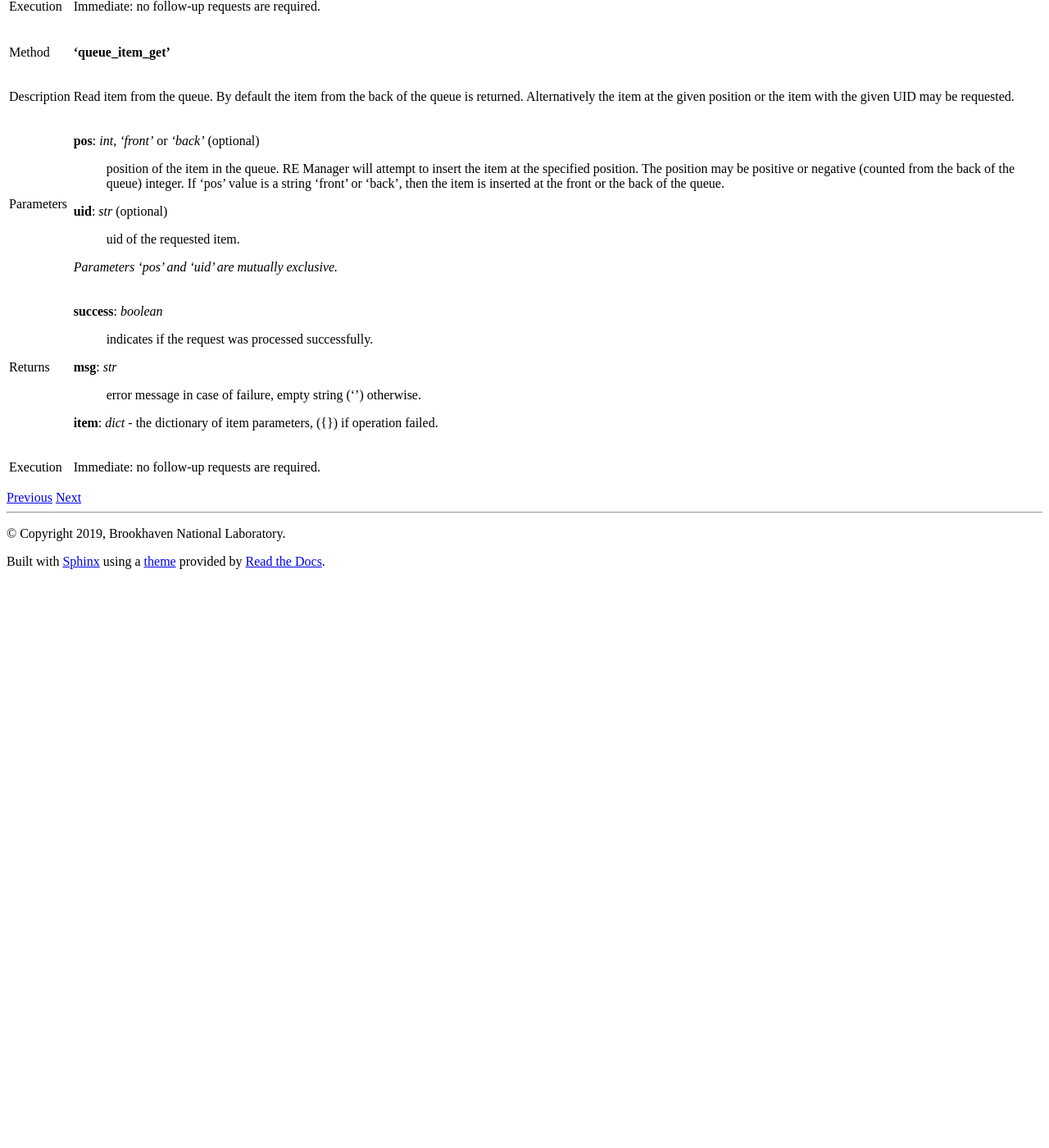
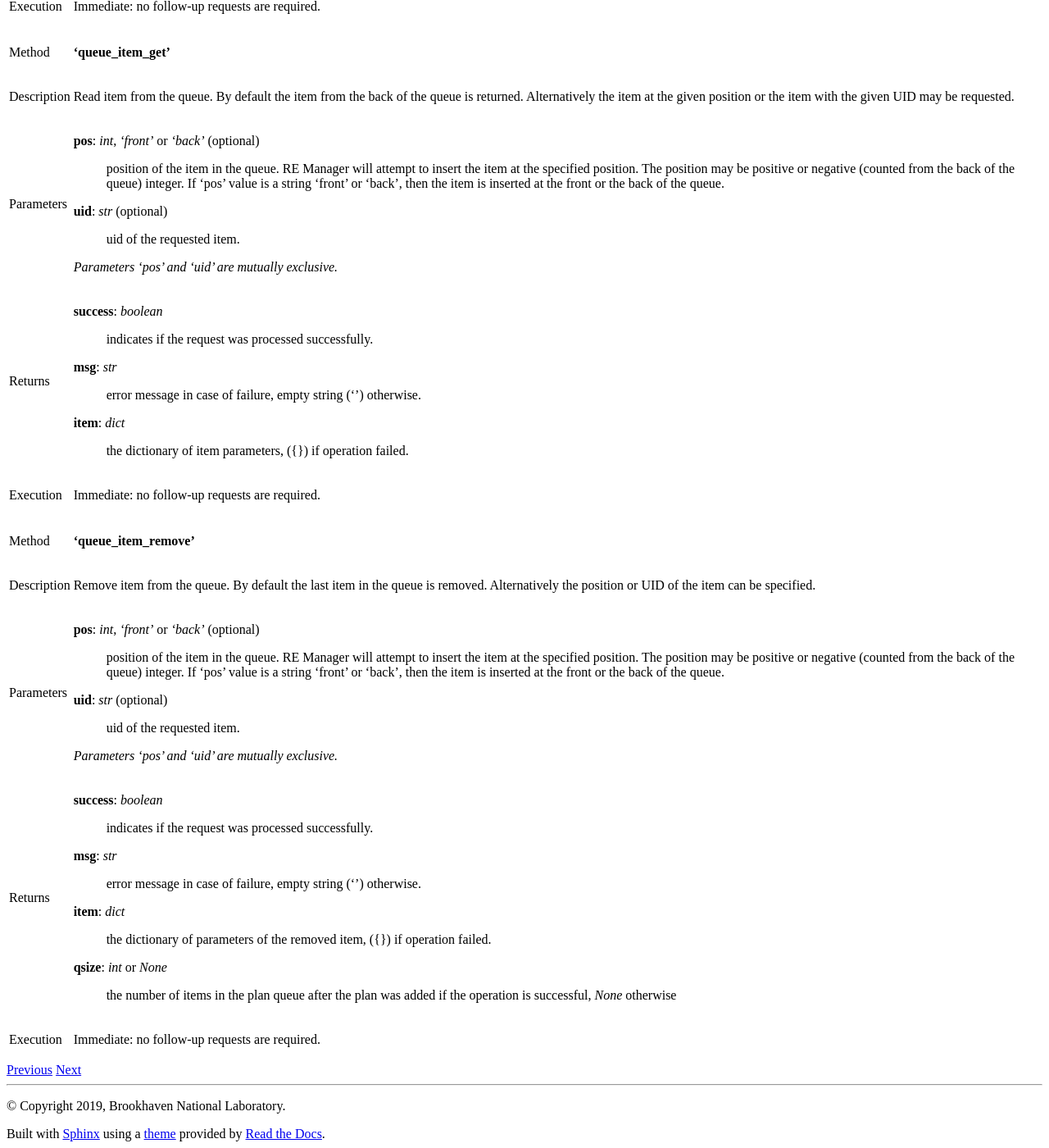
Before and after one commit to bluesky/bluesky-queueserver, a Sphinx documentation site: the page built from docs/source/re_manager_api.rst, in a window 1280 px wide and 1400 px high, scrolled down 5990 px. Shown: the whole window at 82% size. Built offline with Sphinx 7.4.7 and the Read the Docs theme 2.0.0, drawn with Linux system fonts in a browser that asks for light colours; before the commit the page ends 6692 px from its top, so only the background shows below that.

Commit message:
DOC: documentation on 'queue_item_remove'

```diff
--- a/docs/source/re_manager_api.rst
+++ b/docs/source/re_manager_api.rst
@@ -322,7 +322,42 @@ Returns       **success**: *boolean*
               **msg**: *str*
                   error message in case of failure, empty string ('') otherwise.
 
-              **item**: *dict* - the dictionary of item parameters, ({}) if operation failed.
+              **item**: *dict*
+                  the dictionary of item parameters, ({}) if operation failed.
 ------------  -----------------------------------------------------------------------------------------
 Execution     Immediate: no follow-up requests are required.
 ============  =========================================================================================
+
+
+============  =========================================================================================
+Method        **'queue_item_remove'**
+------------  -----------------------------------------------------------------------------------------
+Description   Remove item from the queue. By default the last item in the queue is removed.
+              Alternatively the position or UID of the item can be specified.
+------------  -----------------------------------------------------------------------------------------
+Parameters    **pos**: *int*, *'front'* or *'back'* (optional)
+                  position of the item in the queue. RE Manager will attempt to insert the item
+                  at the specified position. The position may be positive or negative (counted
+                  from the back of the queue) integer. If 'pos' value is a string 'front' or 'back',
+                  then the item is inserted at the front or the back of the queue.
+
+              **uid**: *str* (optional)
+                  uid of the requested item.
+
+              *Parameters 'pos' and 'uid' are mutually exclusive.*
+------------  -----------------------------------------------------------------------------------------
+Returns       **success**: *boolean*
+                  indicates if the request was processed successfully.
+
+              **msg**: *str*
+                  error message in case of failure, empty string ('') otherwise.
+
+              **item**: *dict*
+                  the dictionary of parameters of the removed item, ({}) if operation failed.
+
+              **qsize**: *int* or *None*
+                  the number of items in the plan queue after the plan was added if
+                  the operation is successful, *None* otherwise
+------------  -----------------------------------------------------------------------------------------
+Execution     Immediate: no follow-up requests are required.
+============  =========================================================================================
```
